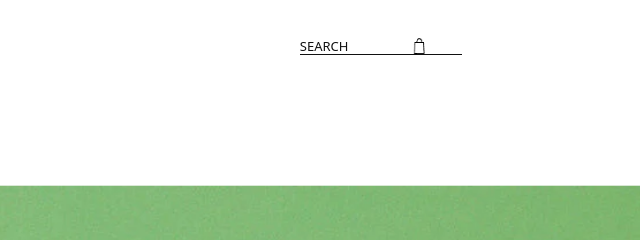
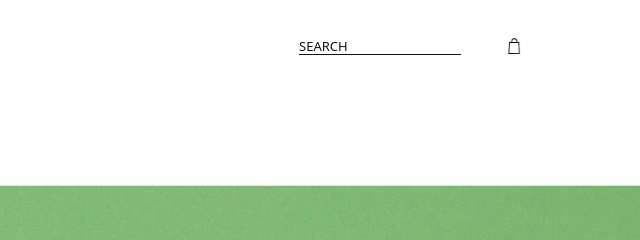
Before and after one commit to ldc050404/0404, a plain HTML site: page index.html in a window 1280 px wide. Shown: the top 240 px of the page, 640-1280 px from the left. Drawn offline with Linux system fonts and the light colour scheme; a web font is replaced by a local one.

Commit message:
Update index.html

```diff
--- a/index.html
+++ b/index.html
@@ -55,7 +55,7 @@ header img{
 /* ===== SEARCH & CART 오른쪽 상단 ===== */
 .search-bar{
   position:absolute;
-  right:3cm; /* 장바구니 기준 오른쪽 위치 유지 */
+  right:3cm;
   top:0.7cm;
   font-size:13px;
   font-weight:400;
@@ -73,11 +73,9 @@ header img{
   display:inline-block;
   position:relative;
   transition: color 0.3s ease;
-  text-align:left; /* 밑줄 기준 왼쪽 정렬 */
-  margin-left:-6cm; /* 기존 4cm + 2cm 추가 이동 = 6cm 왼쪽 이동 */
+  text-align:left;
 }
 
-/* 밑줄 기준으로 길이 3cm 늘리기 */
 .search-bar a.text-link::after{
   content:"";
   position:absolute;
@@ -96,6 +94,7 @@ header img{
   width:24px;
   height:24px;
   cursor:pointer;
+  margin-left:3.5cm; /* 장바구니 오른쪽으로 3.5cm 이동 */
 }
 
 /* ===== 네비게이션 ===== */
@@ -197,7 +196,7 @@ footer{
   </a>
   <div class="search-bar">
     <a href="search.html" class="text-link">SEARCH</a>
-    <a href="cart.html" class="cart-link" style="margin-left:1cm;"><img src="1234.png" alt="장바구니"></a>
+    <a href="cart.html" class="cart-link"><img src="1234.png" alt="장바구니"></a>
   </div>
 </header>
 
```
